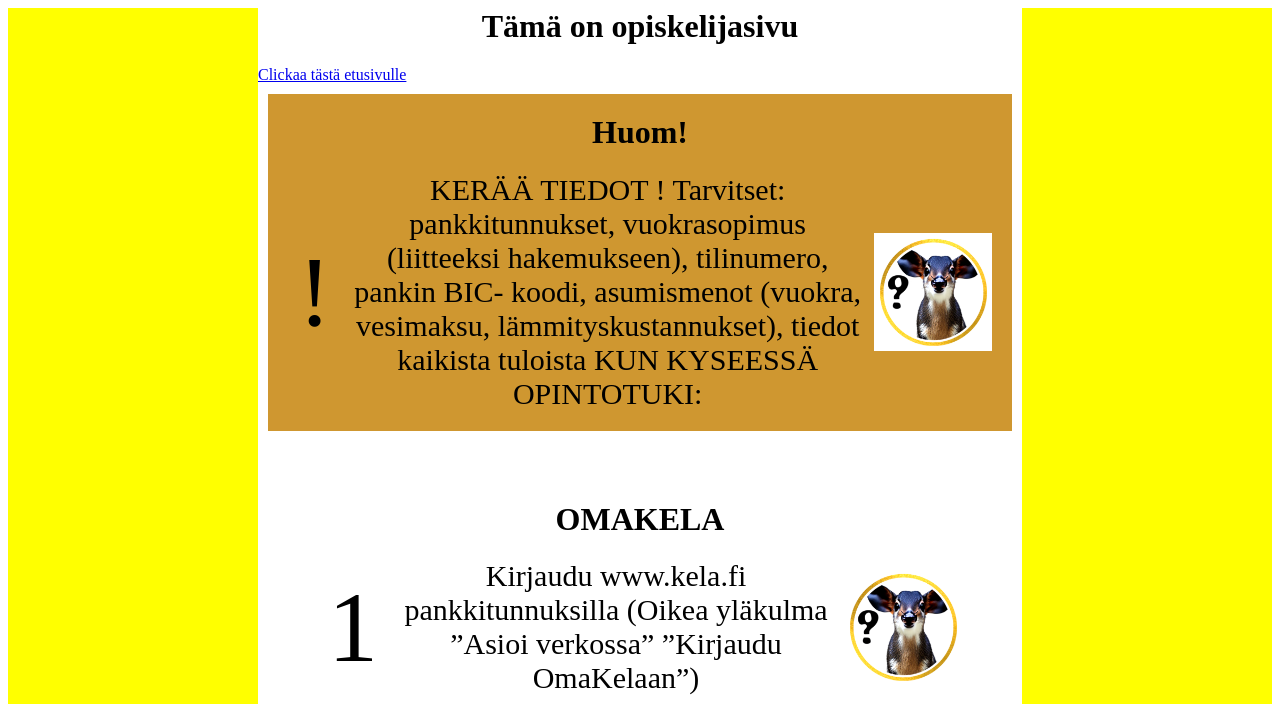
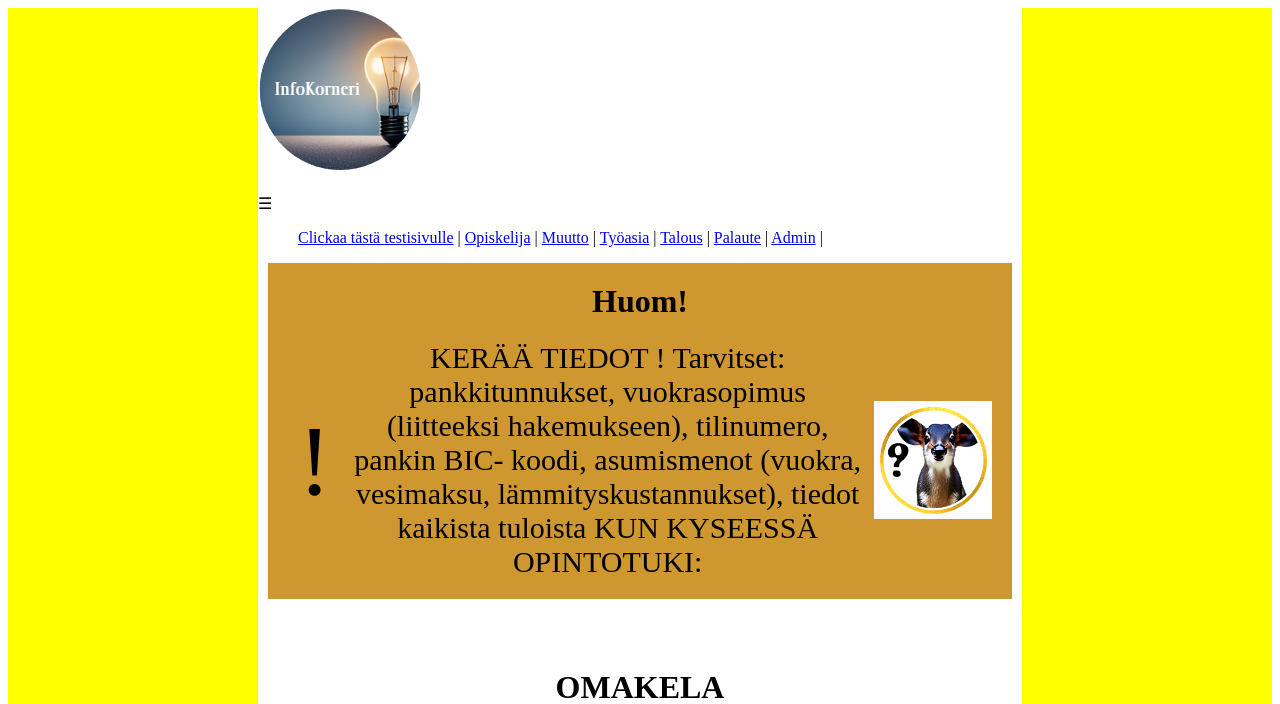
Before and after one commit to opadevelopment/DjangoWebsite, a Django app: page /opiskelija/ in a window 1280 px wide. Shown: the top 704 px of the page. Run offline with Django 4.2, Linux system fonts and the light colour scheme.

Commit message:
Korjattu opiskelijasivu pohja ja vaihdettu logo

```diff
--- a/website/templates/base.html
+++ b/website/templates/base.html
@@ -4,12 +4,12 @@
         <meta charset="utf-8">
         {% load static %}
         <link rel="stylesheet" href="{% static 'base.css'%}">
-        <link rel="sortcut icon" href="{% static 'logo1.png'%}">
+        <link rel="sortcut icon" href="{% static 'Uusilogotxtkeskellä.png'%}">
     </head>
     <header>
         <title>InfoKorneri</title>
         <nav>
-            <a href="{% url 'hello' %}"> <img class="logo" src="{% static 'logo1.png' %}" alt="InfoKorneri"> </a>
+            <a href="{% url 'hello' %}"> <img class="logo" src="{% static 'Uusilogotxtkeskellä.png' %}" alt="InfoKorneri"> </a>
             <div class="menuburger">
                 <p onclick="menu()">&#9776;</p>
             </div>
--- a/website/templates/hello.html
+++ b/website/templates/hello.html
@@ -13,7 +13,7 @@
 
   <div class="circle-container">
       <div class="center-image">
-        <img src="{% static 'logo1.png' %}" alt="Center image description">
+        <img src="{% static 'Uusilogotxtkeskellä.png' %}" alt="Center image description">
         <div class="circle-item-text">
         </div>
       </div>
--- a/website/templates/opiskelija.html
+++ b/website/templates/opiskelija.html
@@ -1,9 +1,10 @@
 <!DOCTYPE html>
+{% extends "base.html" %}
+{% block body %}
 {% load static %}
 <html>
 <body class="info-row">
-    <h1>Tämä on opiskelijasivu</h1>
-    <a href="http://127.0.0.1:8000/">Clickaa tästä etusivulle</a>
+
 </body>
 <head>
     <title>info-row</title>
@@ -219,5 +220,5 @@
     </div>
 </div>
 
-
+{% endblock %}
 </html>
```
